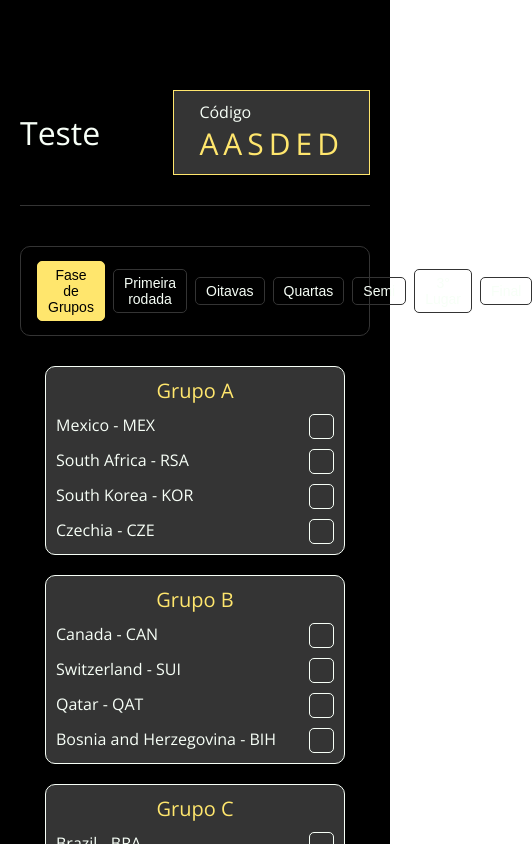
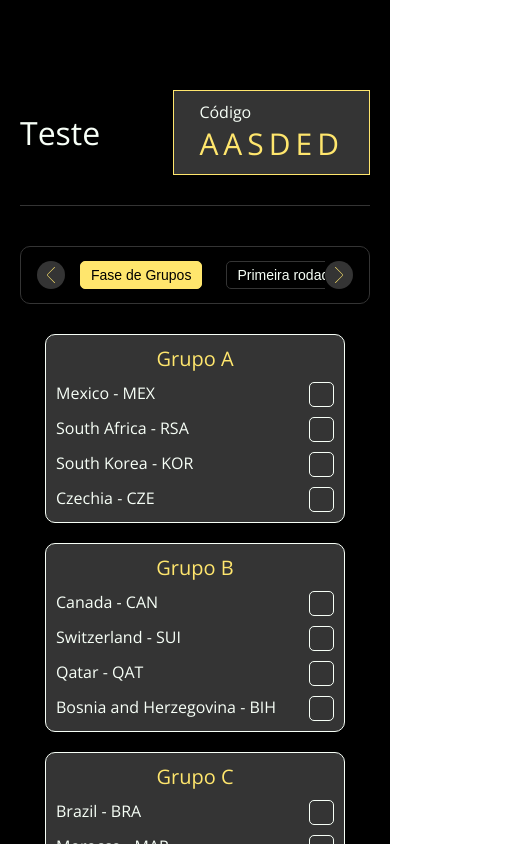
Before and after one commit to RizziSilva/bolao, a React (Vite) app: page /bolao/1 in a window 390 px wide. Shown: the top 844 px of the page, 532 px wide, since content can reach past the window. Built offline with nearby package versions, Linux system fonts and the light colour scheme; no server answers.

Commit message:
feat: add embla carousel to stages select

```diff
--- a/package.json
+++ b/package.json
@@ -10,6 +10,7 @@
     "preview": "vite preview"
   },
   "dependencies": {
+    "embla-carousel-react": "^8.6.0",
     "firebase": "^12.13.0",
     "react": "^19.2.6",
     "react-dom": "^19.2.6",
--- a/src/pages/bolao-detail/components/stages/index.jsx
+++ b/src/pages/bolao-detail/components/stages/index.jsx
@@ -1,7 +1,18 @@
+import useEmblaCarousel from "embla-carousel-react";
 import { MOCK_STAGES } from "@constants";
+import { RightArrow } from "@statics";
+import { BREACKPOINT, BUTTONS } from "../../constants";
 import "./style.scss";
 
 export function Stages({ teams, setSelectedStage, selectedStage }) {
+  const isMobile = window.innerWidth < BREACKPOINT.ACTIVE;
+  const [emblaRef, emblaApi] = useEmblaCarousel({ active: isMobile });
+
+  function handleCarouselClick(type) {
+    if (type === BUTTONS.NEXT) emblaApi?.scrollNext();
+    else if (BUTTONS.PREV) emblaApi?.scrollPrev();
+  }
+
   function handleClick(id) {
     setSelectedStage(id);
   }
@@ -22,5 +33,23 @@ export function Stages({ teams, setSelectedStage, selectedStage }) {
     });
   }
 
-  return <div id="container-stages-page">{renderStages()}</div>;
+  return (
+    <div id="container-stages-page">
+      <button
+        className="button prev"
+        onClick={() => handleCarouselClick(BUTTONS.PREV)}
+      >
+        <RightArrow />
+      </button>
+      <div className="viewport" ref={emblaRef}>
+        <div className="container">{renderStages()}</div>
+      </div>
+      <button
+        className="button"
+        onClick={() => handleCarouselClick(BUTTONS.NEXT)}
+      >
+        <RightArrow />
+      </button>
+    </div>
+  );
 }
--- a/src/pages/bolao-detail/components/stages/style.scss
+++ b/src/pages/bolao-detail/components/stages/style.scss
@@ -1,6 +1,7 @@
 @use "@styles" as *;
 
 #container-stages-page {
+  align-items: center;
   align-items: center;
   border-radius: 10px;
   border: 1px solid $graphite;
@@ -9,6 +10,36 @@
   padding: 14px 16px;
   width: 100%;
 
+  > .button {
+    align-items: center;
+    background-color: $graphite;
+    border-radius: 50%;
+    border: none;
+    display: flex;
+    display: none;
+    height: 28px;
+    width: 28px;
+
+    &.prev {
+      transform: rotate(180deg);
+    }
+
+    svg {
+      color: $royal-gold;
+      height: 28px;
+      width: 28px;
+    }
+  }
+
+  > .viewport {
+    overflow: hidden;
+    padding: 0 15px;
+    width: 100%;
+
+    > .container {
+      display: flex;
+      gap: 16px;
+
       > .container-stage {
         background-color: transparent;
         border-radius: 5px;
@@ -16,10 +47,12 @@
         color: $mint-cream;
         cursor: pointer;
         display: flex;
+        flex-shrink: 0;
         font-size: 14px;
         margin-right: 8px;
         outline: none;
         padding: 5px 10px;
+        width: max-content;
 
         &.selected {
           background-color: $royal-gold;
@@ -37,3 +70,11 @@
         }
       }
     }
+  }
+
+  @include stages-carousel-mobile {
+    > .button {
+      display: flex;
+    }
+  }
+}
--- /dev/null
+++ b/src/pages/bolao-detail/constants/carousel.js
@@ -0,0 +1,8 @@
+export const BUTTONS = {
+  PREV: "PREV",
+  NEXT: "NEXT",
+};
+
+export const BREACKPOINT = {
+  ACTIVE: 800,
+};
--- /dev/null
+++ b/src/pages/bolao-detail/constants/index.js
@@ -0,0 +1 @@
+export { BREACKPOINT, BUTTONS } from "./carousel";
--- a/src/styles/_mixins.scss
+++ b/src/styles/_mixins.scss
@@ -3,3 +3,9 @@
     @content;
   }
 }
+
+@mixin stages-carousel-mobile {
+  @media (max-width: 800px) {
+    @content;
+  }
+}
```
Also changed, not shown: src/statics/right-arrow.svg, 1 other file (tests, documents, lock files or other folders). Lines whose indentation alone changed are shown as unchanged.
